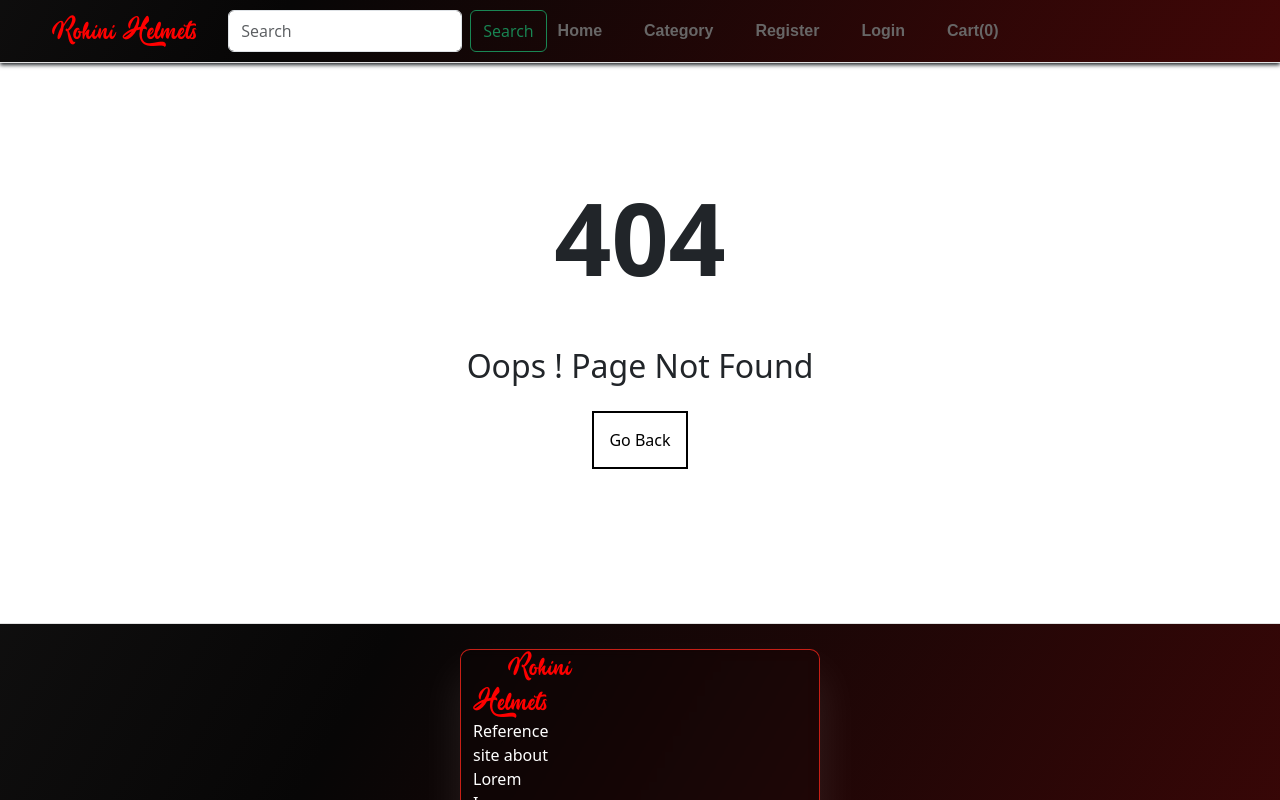
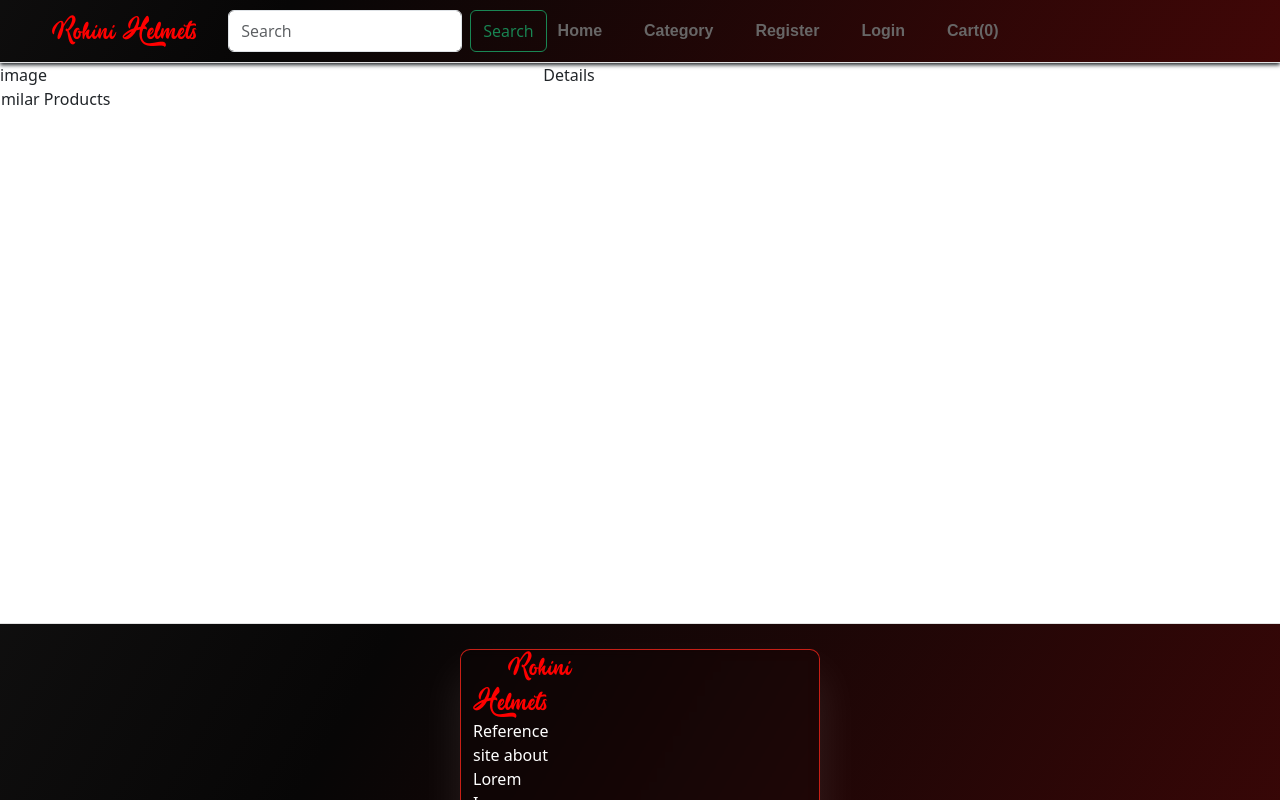
Before and after one commit to xSoyabx/proj, a React (Create React App) app in the folder E Commerce/client/: page /product/1 in a window 1280 px wide. Shown: the top 800 px of the page. Built offline with nearby package versions, Linux system fonts and the light colour scheme; no server answers; a web font is replaced by a local one.

Commit message:
Creating ProductDetails Page

```diff
--- a/E Commerce/client/src/App.js
+++ b/E Commerce/client/src/App.js
@@ -19,6 +19,7 @@ import Profile from "./pages/user/Profile";
 import Products from "./pages/admin/Products";
 import UpdateProduct from "./pages/admin/UpdateProduct";
 import Search from "./pages/Search";
+import ProductDetails from "./pages/ProductDetails";
 
 
 function App() {
@@ -26,6 +27,7 @@ function App() {
     <>
       <Routes>
         <Route path="/" element={<HomePage />} />
+        <Route path="/product/:slug" element={<ProductDetails />} />
         <Route path="/search" element={<Search />} />
         <Route path="/dashboard" element={<AdminRoute />}>
           <Route path="admin" element={<AdminDashboard />} />
--- a/E Commerce/client/src/pages/HomePage.js
+++ b/E Commerce/client/src/pages/HomePage.js
@@ -4,8 +4,10 @@ import { useAuth } from "../context/Auth";
 import axios from "axios";
 import { Checkbox, Radio } from "antd";
 import { prices } from "../components/prices";
+import { useNavigate } from "react-router-dom";
 
 const HomePage = () => {
+  const navigate=useNavigate()
   const [auth, setAuth] = useAuth();
   const [products, setProducts] = useState([]);
   const [categories, setCategories] = useState([]);
@@ -155,7 +157,7 @@ const HomePage = () => {
                     {p.description.substring(0, 45)}...
                   </p>
                   <p className="card-text">₹ {p.price}</p>
-                  <button className="btn btn-primary ms-2">More Details</button>
+                  <button className="btn btn-primary ms-2" onClick={()=>navigate(`/product/${p.slug}`)}>More Details</button>
                   <button className="btn btn-secondary ms-2">
                     Add to cart
                   </button>
--- /dev/null
+++ b/E Commerce/client/src/pages/ProductDetails.js
@@ -0,0 +1,36 @@
+import React,{useState,useEffect} from 'react'
+import Layout from '../components/layout/layout';
+import axios from "axios";
+import { useParams } from 'react-router-dom';
+const ProductDetails = () => {
+    const params=useParams()
+    const [product,setProduct] = useState({})
+
+    //initial details
+    useEffect(()=>{
+        if(params?.slug) getProduct()
+    },[params?.slug])
+    //get Product
+    const getProduct=async()=>{
+        try{
+            const {data }= await axios.get(`/api/v1/product/get-product/${params.slug}`)
+            setProduct(data?.product)
+        } catch(error)
+        {
+            console.log(error)
+        }
+    }
+  return (
+    <Layout>
+     <div className='row'>
+        <div className='col-md-5'>image</div>
+        <div className='col-md-5'>Details</div>
+        <div className='row'>
+            Similar Products
+        </div>
+     </div>
+    </Layout>
+  )
+}
+
+export default ProductDetails
```
